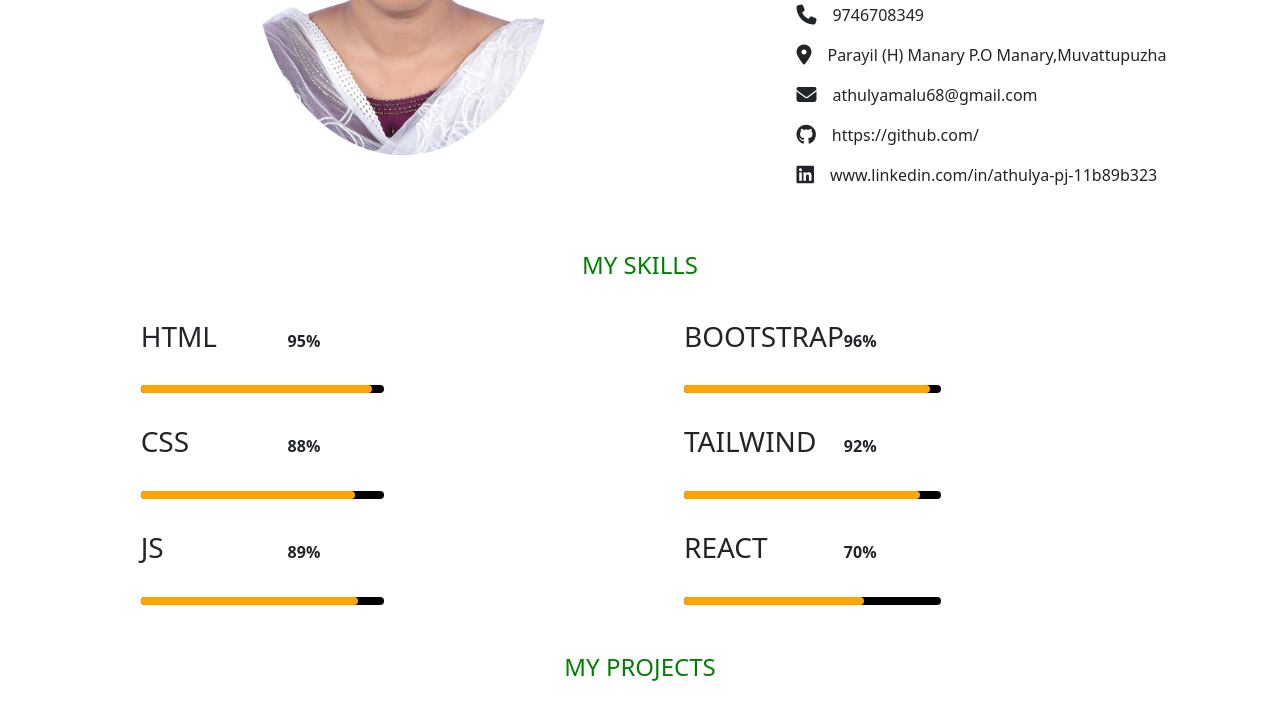
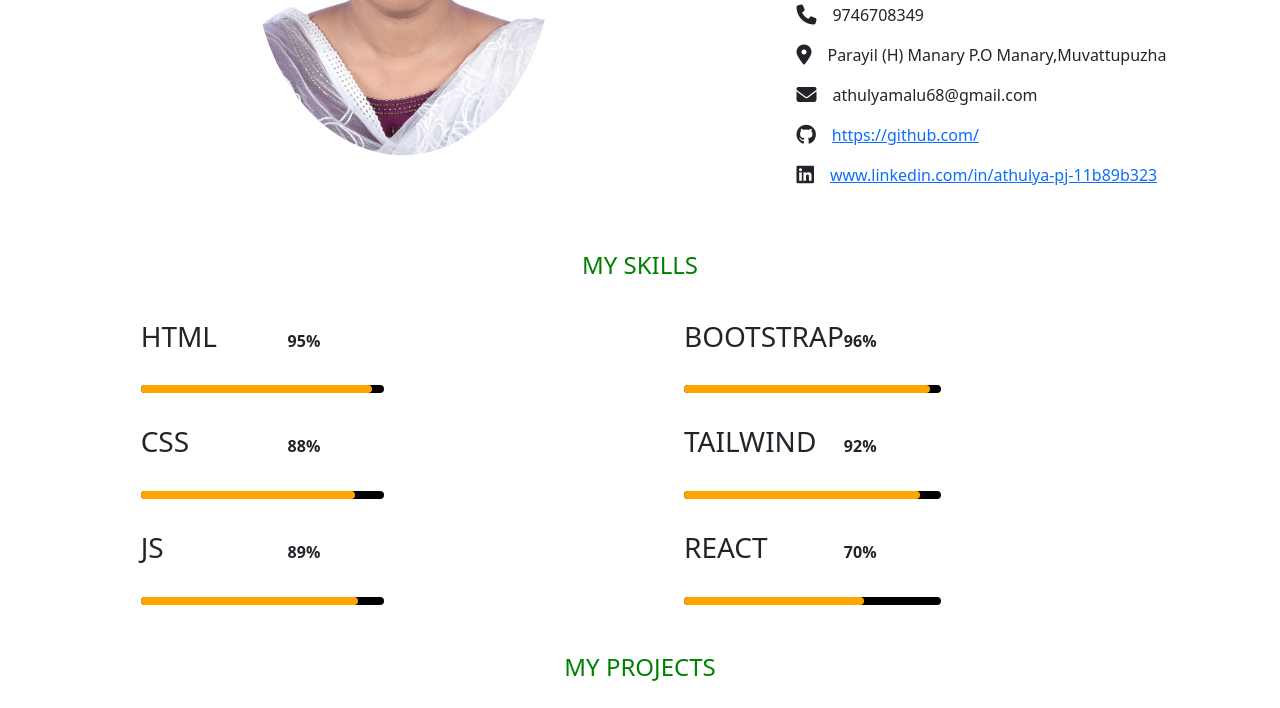
Before and after one commit to athulya8795/My-Portfolio, a plain HTML site: page index.html in a window 1280 px wide. Shown: the part 957-1665 px from the top of the page. Drawn offline with nearby package versions, Linux system fonts and the light colour scheme.

Commit message:
final version

```diff
--- a/index.html
+++ b/index.html
@@ -78,13 +78,13 @@
       <p style="text-align:justify">I am currently interning at Luminar Technolab , where i am focusing on mastering the
         MEARN stack: Monogo DB, Express.js, Angular, React and Node.js. I am enthusiastic about using these technologies
         to create user-friendly web applications that improve user experiences. I am eager to enhance my skills as a web
-        developer and stay updated with the latest industry trends</p>
+        developer and stay updated with the latest industry trends.</p>
       <p><i class="fa-solid fa-user fa-lg me-3"></i>Athulya P J</p>
       <p><i class="fa-solid fa-phone fa-lg me-3"></i>9746708349</p>
       <p><i class="fa-solid fa-location-dot fa-lg me-3"></i>Parayil (H) Manary P.O Manary,Muvattupuzha</p>
       <p><i class="fa-solid fa-envelope fa-lg me-3"></i>athulyamalu68@gmail.com</p>
-      <p><i class="fa-brands fa-github fa-lg me-3"></i>https://github.com/</p>
-      <p><i class="fa-brands fa-linkedin fa-lg me-3"></i>www.linkedin.com/in/athulya-pj-11b89b323</p>
+      <p><i class="fa-brands fa-github fa-lg me-3"></i><a href="https://github.com/">https://github.com/</a></p>
+      <p><i class="fa-brands fa-linkedin fa-lg me-3"></i><a href="www.linkedin.com/in/athulya-pj-11b89b323">www.linkedin.com/in/athulya-pj-11b89b323</a></p>
     </div>
     <div class="col-md-1"></div>
   </div>
```
Also changed, not shown: images/home.png (deleted), 2 other files.
